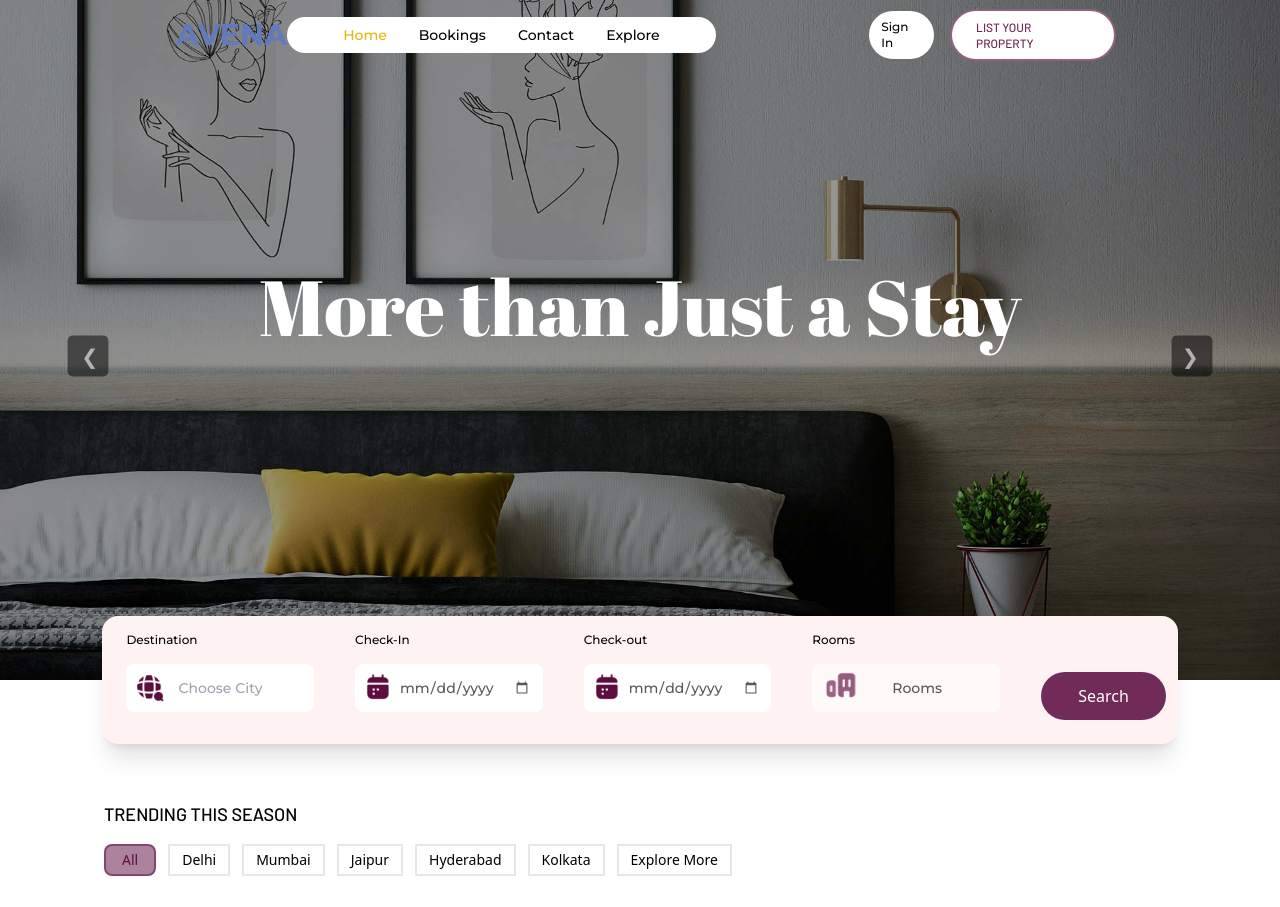
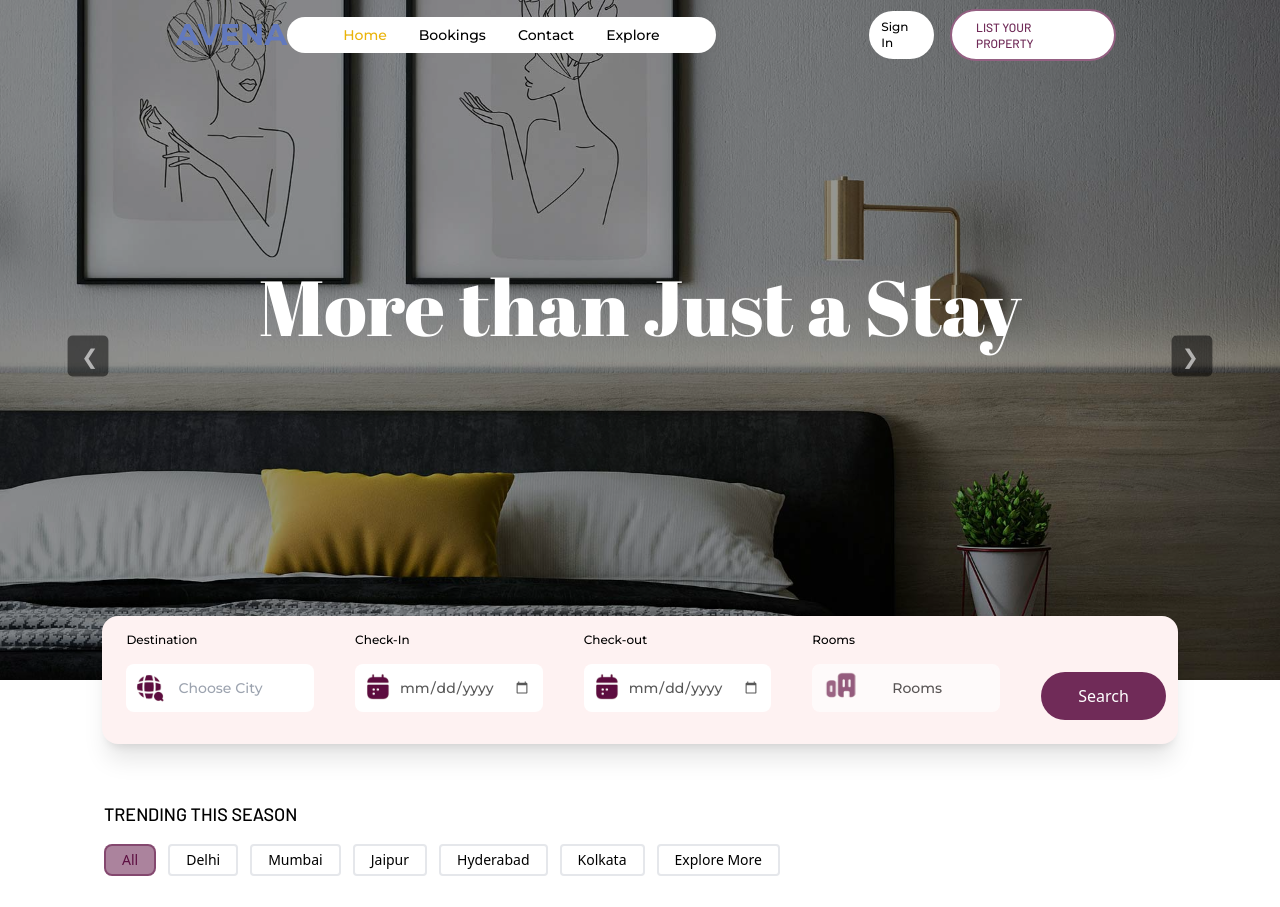
Before and after one commit to CoderAnshul/hotel-web, a React app: page / in a window 1280 px wide. Shown: the top 907 px of the page. Built offline with nearby package versions, Linux system fonts and the light colour scheme; the HTML template or start-up script is replaced by a standard one.

Commit message:
css change in swipper

```diff
--- a/src/Components/LocationCarousal.jsx
+++ b/src/Components/LocationCarousal.jsx
@@ -25,13 +25,10 @@ const LocationCarousal = ({ data, boxTitle }) => {
         <h1 className="text font-Barlow text-lg">{boxTitle}</h1>
 
         <div>
-          <ul className="flex mt-4 flex-nowrap overflow-x-scroll cursor-pointer">
+          <ul className="flex mt-4 overflow-x-auto whitespace-nowrap cursor-pointer">
             <li
-              key="all"
               onClick={() => handleClick(0)}
-              className={`mr-3 p-1 pl-4 pr-4 border-2 border-opacity-75 text-sm ${
-                activeIndex === 0 ? "active" : ""
-              }`}
+              className={`mr-3 py-1 px-4 border-2 border-opacity-75 text-sm rounded ${activeIndex === 0 ? "active" : "bg-white"}`}
             >
               All
             </li>
@@ -39,9 +36,7 @@ const LocationCarousal = ({ data, boxTitle }) => {
               <li
                 key={item}
                 onClick={() => handleClick(index + 1)}
-                className={`p-1 mr-3 pl-3 pr-3 border-2 border-opacity-75 text-sm ${
-                  activeIndex === index + 1 ? "active" : ""
-                }`}
+                className={`mr-3 py-1 px-4 border-2 border-opacity-75 text-sm rounded ${activeIndex === index + 1 ? "active" : "bg-white"}`}
               >
                 {item}
               </li>
--- a/src/Pages/Explore.jsx
+++ b/src/Pages/Explore.jsx
@@ -361,11 +361,11 @@ const Explore = () => {
 
   return (
     <div className="min-h-[100vh] flex flex-col lg:flex-row lg:gap-6  w-full mt-16 pt-10 md:p-3">
-      <div className="filter-section h-20 max-w-2xl  overflow-hidden flex items-center gap-4 pl-2 lg:hidden !text-black">
+      <div className="filter-section h-20 max-w-2xl  overflow-hidden flex items-center gap-4 pl-2 lg:hidden !text-black ">
         <div className="p-1 bg-white  shadow-lg rounded-md hover:bg-black text-[#702B58]  transition-all">
           <TuneIcon onClick={toggleOptions} className="scale-[1.05] " />
           {open === true && (
-            <div className="options z-[999]  fixed flex flex-col items-center top-0 left-0 sm:top-[50%] sm:left-[50%] sm:translate-x-[-50%] sm:translate-y-[-50%] min-h-[90vh] w-screen lg:min-w-[540px] xl:hidden max-w-[700px] bg-white">
+            <div className="options z-[999]  fixed flex flex-col items-center top-0 left-0 sm:top-[50%] overscroll-y-scroll sm:left-[50%] sm:translate-x-[-50%] sm:translate-y-[-50%] min-h-[100vh] w-screen lg:min-w-[540px] xl:hidden max-w-[700px] bg-white">
               <div
                 onClick={toggleOptions}
                 className="opt-top flex items-center h-14 w-full "
@@ -399,11 +399,11 @@ const Explore = () => {
             </button>
           </div>
 
-          <div className="rooms w-[100%] mt-3">
+          <div className="rooms w-[100%] mt-5">
             <h3 className="text-2xl font-fontMedium -mb-2 text-black lg:self-start lg:ml-2 lg:text-[16px]">
               Rooms
             </h3>
-            <div className="flex justify-between text-sm items-center pl-2">
+            <div className="flex justify-between text-sm items-center mt-4">
               No. of Rooms
               <div className="flex justify-between gap-1">
                 <span
@@ -424,11 +424,11 @@ const Explore = () => {
               </div>
             </div>
           </div>
-          <div className="CheckBox w-[100%] mt-3">
+          <div className="CheckBox w-[100%] mt-8">
             <h3 className="text-2xl font-fontMedium -mb-2 text-black lg:self-start lg:ml-2 lg:text-[16px]">
               Top Filters
             </h3>
-            <FormGroup className="ml-3">
+            <FormGroup className="ml-3 mt-4">
               <FormControlLabel
                 className="-mb-3 "
                 control={<Checkbox  />}
@@ -462,7 +462,7 @@ const Explore = () => {
             </FormGroup>
           </div>
 
-          <div className="CheckBox w-[100%] mt-3">
+          <div className="CheckBox w-[100%] mt-8 overscroll-y-scroll">
             <h3 className="text-2xl font-fontMedium -mb-2 text-black lg:self-start lg:ml-2 lg:text-[16px]">
               Top Filters
             </h3>
```
